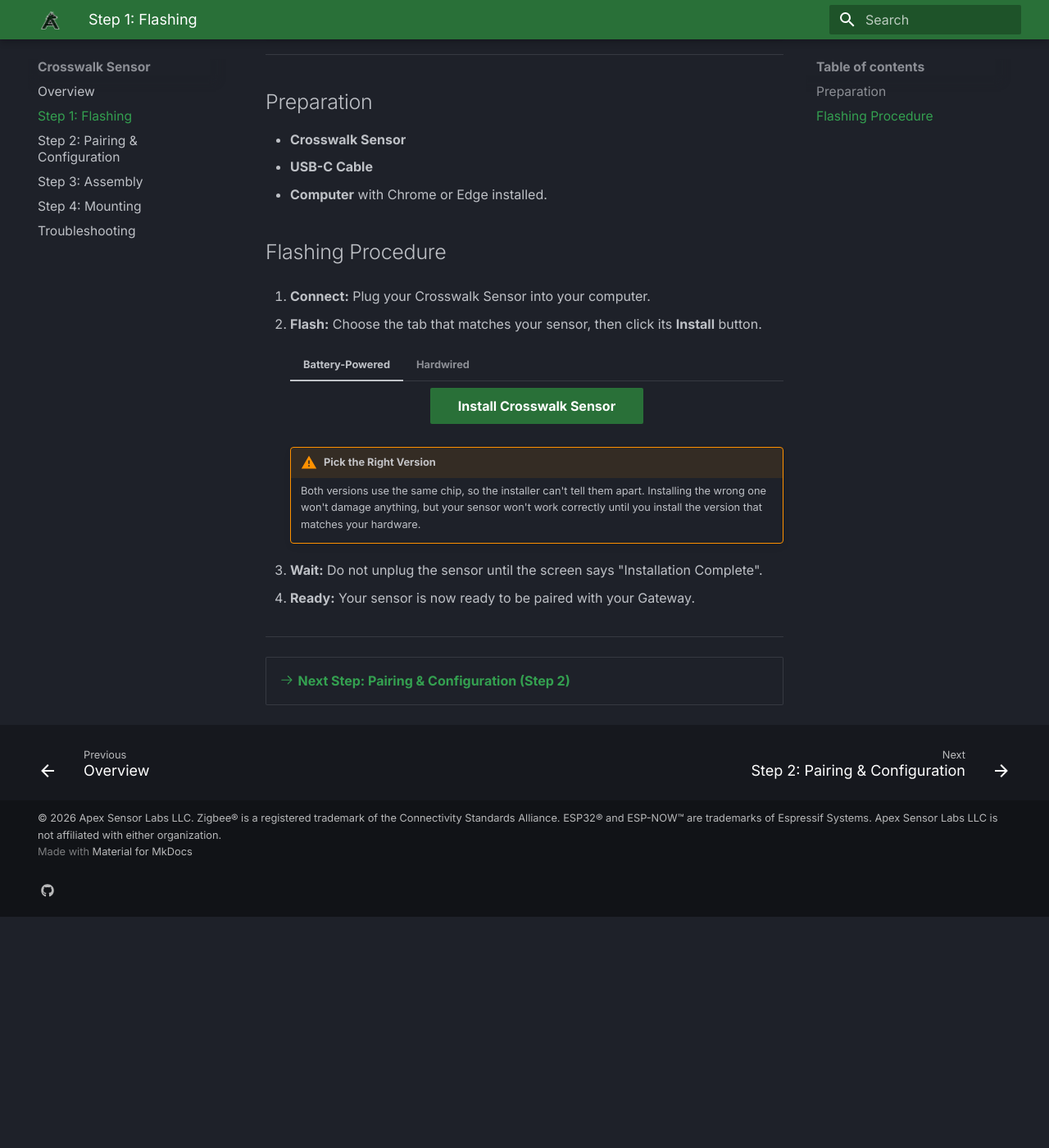
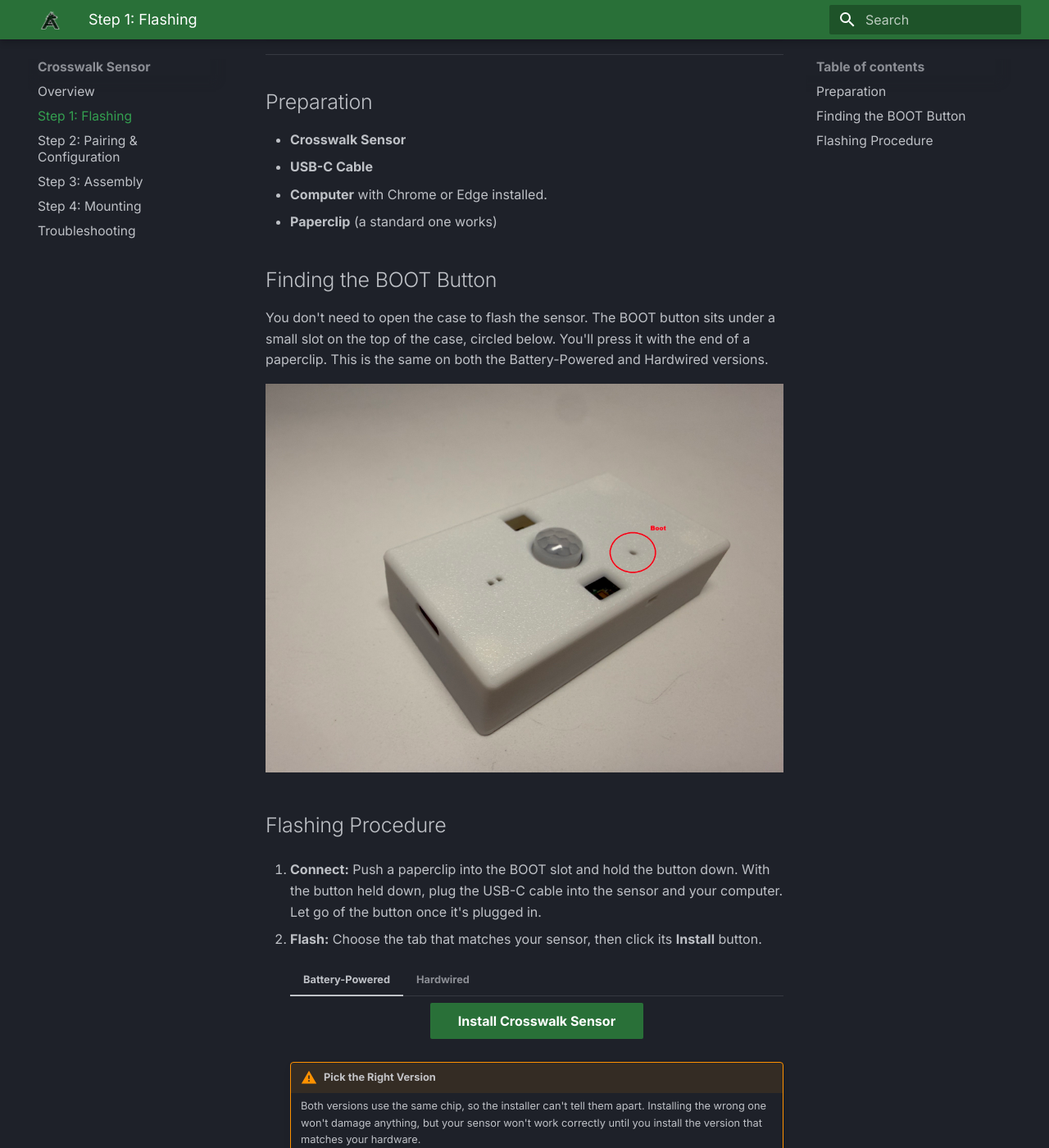
Before and after one commit to apexsensorlabsllc/apexsensorlabsllc.github.io, an MkDocs documentation site: the page built from docs/crosswalk/sensor-flashing.md, in a window 1280 px wide and 1400 px high, scrolled down 547 px. Shown: the whole window at 82% size. Built offline with MkDocs 1.6.1 and Material for MkDocs 9.7.7, drawn with Linux system fonts in a browser that asks for light colours; some web fonts are replaced; before the commit the page ends 1665 px from its top, so only the background shows below that.

Commit message:
Add the BOOT slot step to Crosswalk Sensor flashing

```diff
--- a/docs/crosswalk/sensor-flashing.md
+++ b/docs/crosswalk/sensor-flashing.md
@@ -14,10 +14,17 @@
 - **Crosswalk Sensor**
 - **USB-C Cable**
 - **Computer** with Chrome or Edge installed.
+- **Paperclip** (a standard one works)
+
+## Finding the BOOT Button
+
+You don't need to open the case to flash the sensor. The BOOT button sits under a small slot on the top of the case, circled below. You'll press it with the end of a paperclip. This is the same on both the Battery-Powered and Hardwired versions.
+
+![Assembled Crosswalk Sensor with the BOOT slot on top of the case circled in red](./pictures/CW_Boot.jpeg)
 
 ## Flashing Procedure
 
-1.  **Connect:** Plug your Crosswalk Sensor into your computer.
+1.  **Connect:** Push a paperclip into the BOOT slot and hold the button down. With the button held down, plug the USB-C cable into the sensor and your computer. Let go of the button once it's plugged in.
 
 2.  **Flash:** Choose the tab that matches your sensor, then click its **Install** button.
 
```
Also changed, not shown: docs/crosswalk/sensor-troubleshooting.md (+9 -0 lines), docs/crosswalk/pictures/CW_Boot.jpeg (added).
